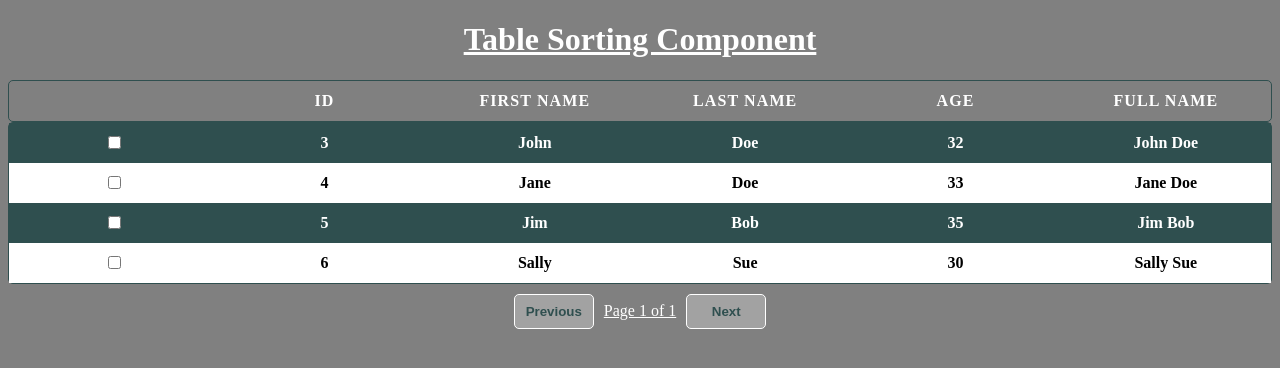
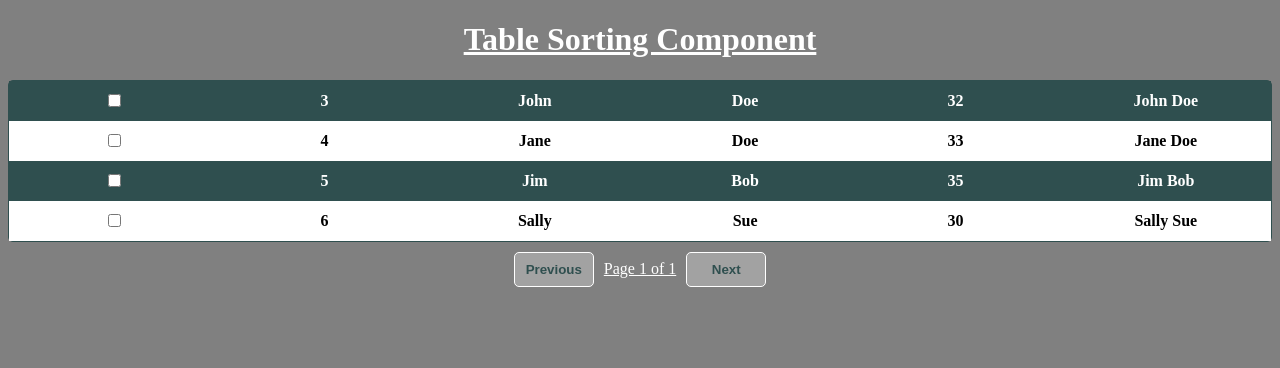
Before and after one commit to Jbblokker/table-app-view, an Angular app: page / in a window 1280 px wide. Shown: the top 368 px of the page. Built offline with nearby package versions, Linux system fonts and the light colour scheme.

Commit message:
Update table-component.component.html

```diff
--- a/src/app/table-component/table-component.component.html
+++ b/src/app/table-component/table-component.component.html
@@ -1,5 +1,5 @@
 <h1 class="main-header">Table Sorting Component</h1>
-<div class="table-header">
+<div class="table-header" *ngIf="hasHeader">
     <tr *ngFor="let header of columnHeaders ">
             <td >{{ header }}</td>
     </tr>
```
